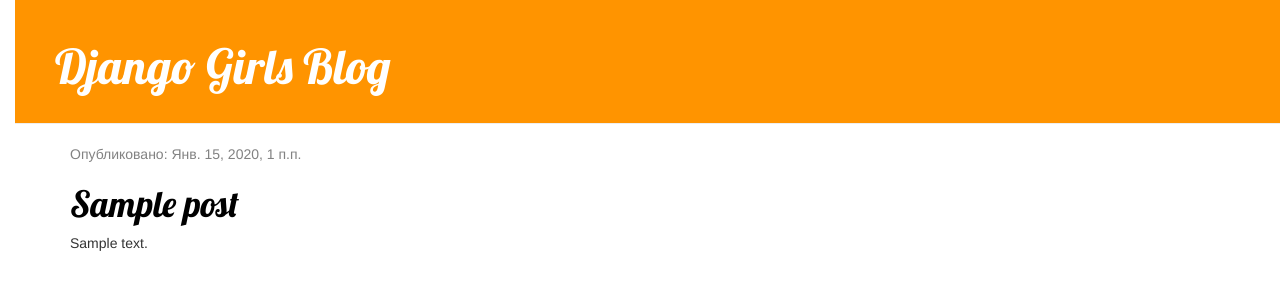
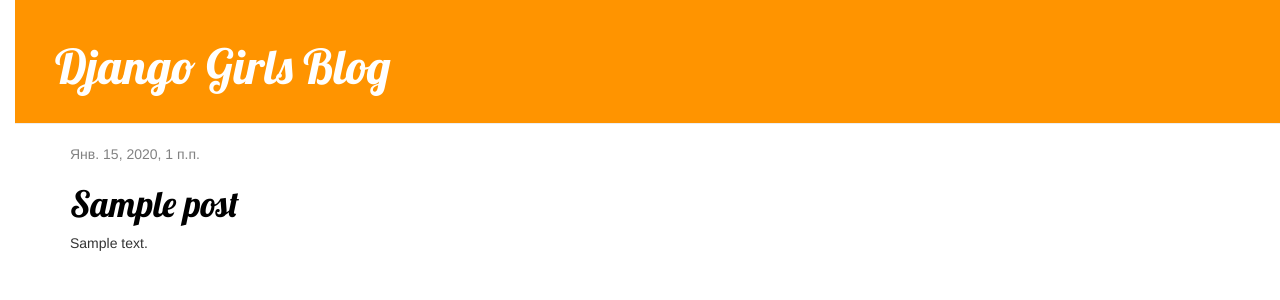
Before and after one commit to FateevMR/my-first-blog, a Django app: page / in a window 1280 px wide. Shown: the top 300 px of the page. Run offline with Django 3.2, Linux system fonts and the light colour scheme; tables that the repository leaves empty hold one stand-in row (values such as "Sample post"); some libraries are stand-ins or nearby versions.

Commit message:
new HTML

```diff
--- a/blog/templates/blog/post_list.html
+++ b/blog/templates/blog/post_list.html
@@ -4,7 +4,7 @@
         <title>Django Girls blog</title>
         <link rel="stylesheet" href="//maxcdn.bootstrapcdn.com/bootstrap/3.2.0/css/bootstrap.min.css">
         <link rel="stylesheet" href="//maxcdn.bootstrapcdn.com/bootstrap/3.2.0/css/bootstrap-theme.min.css">
-        <link href="https://fonts.googleapis.com/css?family=Lobster&subset=latin,cyrillic" rel="stylesheet" type="text/css">
+        <link href='//fonts.googleapis.com/css?family=Lobster&subset=latin,latin-ext' rel='stylesheet' type='text/css'>
         <link rel="stylesheet" href="{% static 'css/blog.css' %}">
     </head>
     <body>
@@ -18,7 +18,7 @@
                 {% for post in posts %}
                     <div class="post">
                         <div class="date">
-                              <p>Опубликовано: {{ post.published_date }}</p>
+                            {{ post.published_date }}
                         </div>
                         <h1><a href="">{{ post.title }}</a></h1>
                         <p>{{ post.text|linebreaksbr }}</p>
@@ -27,6 +27,5 @@
                 </div>
             </div>
         </div>
-
     </body>
 </html>
```
Lines whose indentation alone changed are shown as unchanged.
